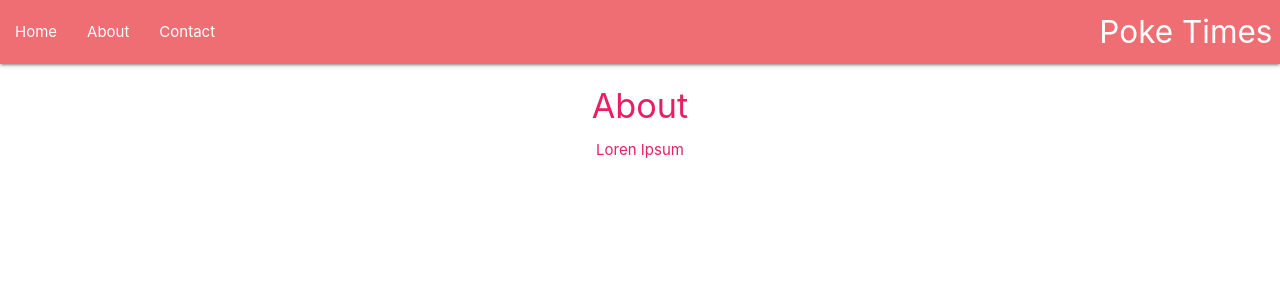
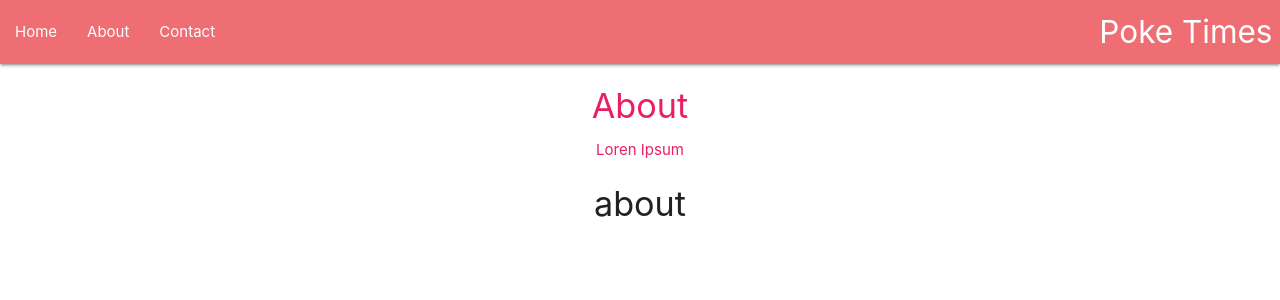
Before and after one commit to imenattatra/react-redux-tuto, a React (Create React App) app: page /about in a window 1280 px wide. Shown: the top 300 px of the page. Built offline with nearby package versions, Linux system fonts and the light colour scheme.

Commit message:
intro to route params

```diff
--- a/src/App.js
+++ b/src/App.js
@@ -5,6 +5,7 @@ import { BrowserRouter , Route} from 'react-router-dom'
 import Home from './components/Home';
 import About from './components/About';
 import Contact from './components/Contact';
+import Post from './components/Post';
 
 function App() {
   return (
@@ -14,6 +15,7 @@ function App() {
         <Route exact path='/' component={Home} />
         <Route path='/about' component={About} />
         <Route path='/contact' component={Contact} />
+        <Route path='/:post_id' component={Post} />
       </div>
     </BrowserRouter>
 
--- /dev/null
+++ b/src/components/Post.js
@@ -0,0 +1,24 @@
+import React,{Component} from 'react';
+
+class Post extends Component{
+
+    state = {
+        id:null
+    }
+
+    componentDidMount(){
+        let id = this.props.match.params.post_id;
+        this.setState({
+            id:id
+        })
+    }
+    render(){
+        return(
+            <div className="container">
+                <h4>{this.state.id}</h4>
+            </div>
+        )
+    }
+}
+
+export default Post;
```
